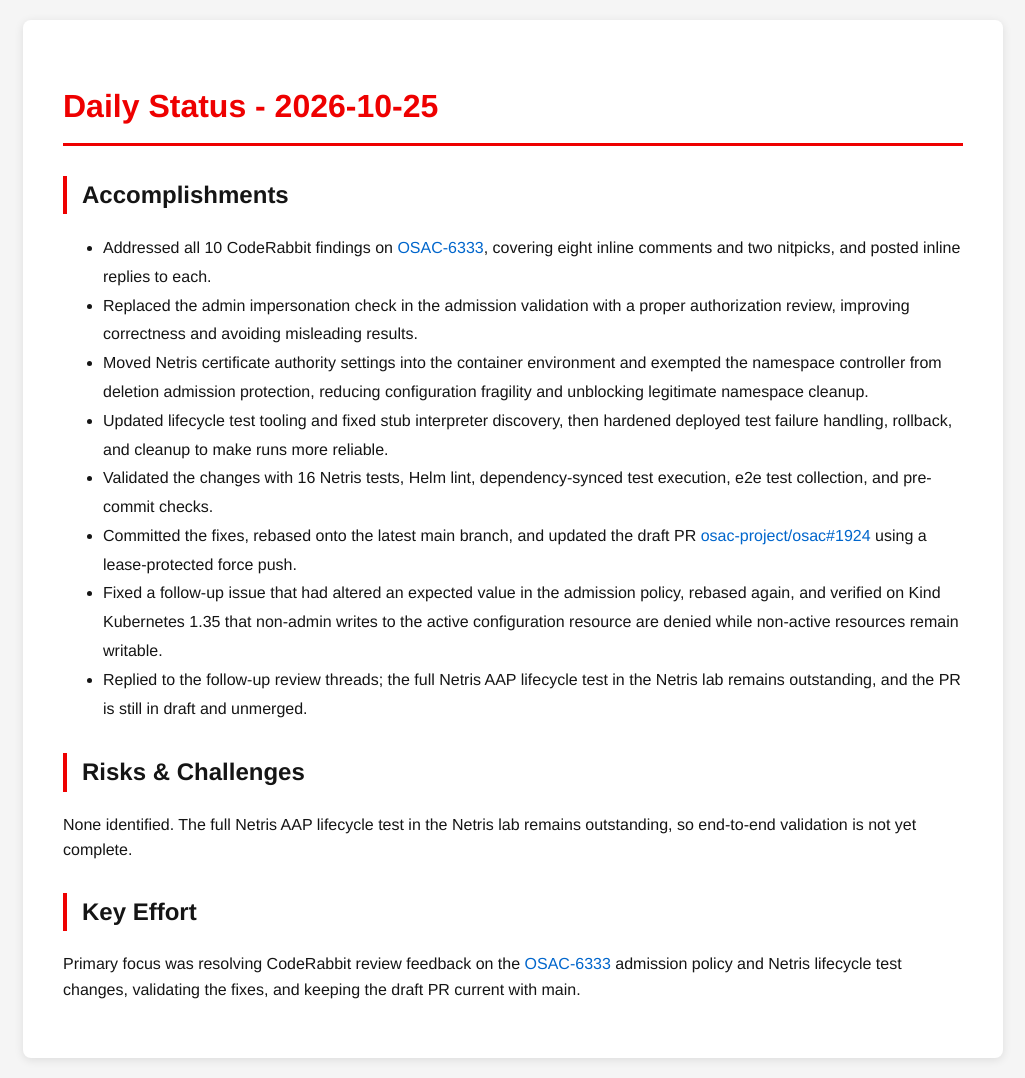
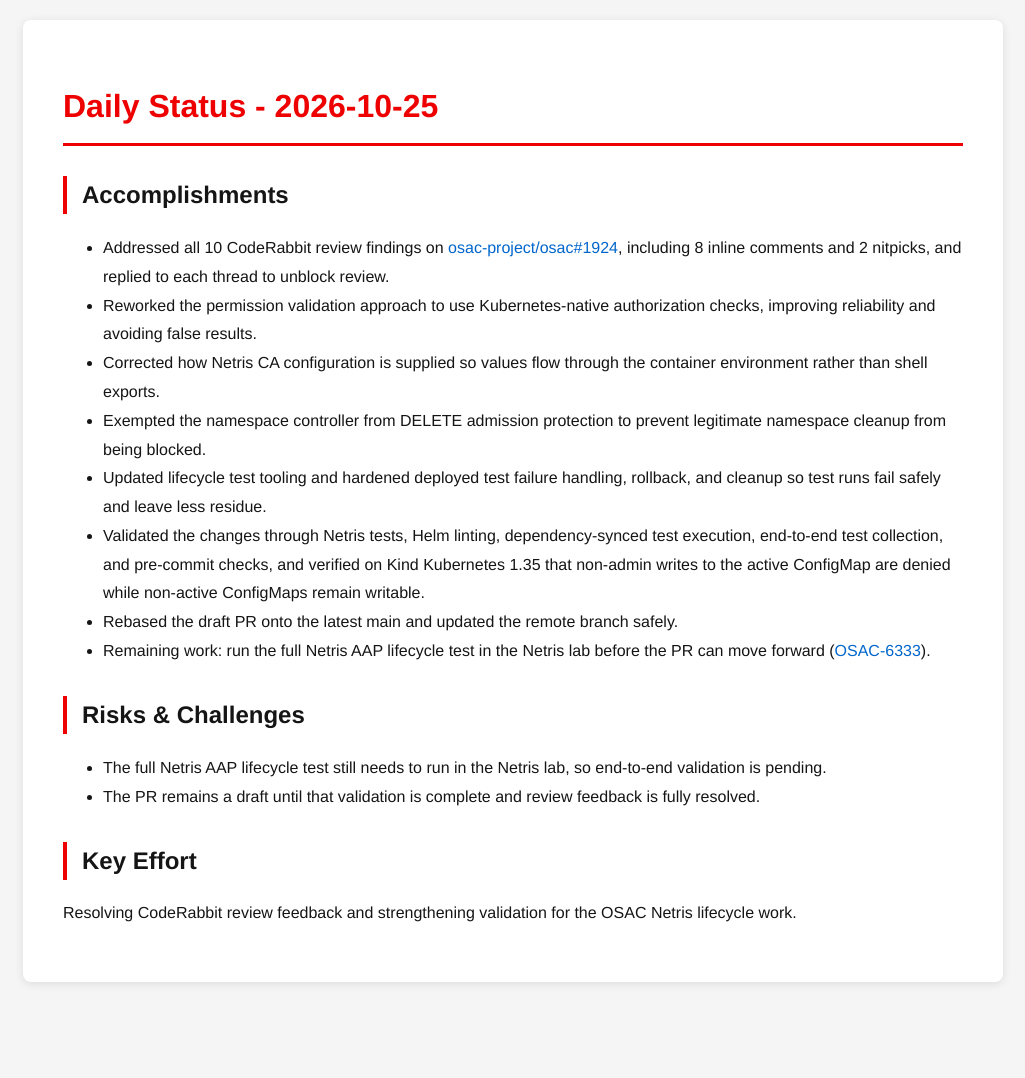
Before and after one commit to tzvatot/daily-status, a Jekyll site: the page built from 2026-10-25.md, in a window 1280 px wide. Shown: the whole page, without its empty margins (127-1152 px from the left). Built offline with Jekyll 4.4.1, drawn with Linux system fonts in a browser that asks for light colours; after the commit the page ends 1002 px from its top, so only the background shows below that.

Commit message:
Daily status update - 2026-10-25

```diff
--- a/2026-10-25.md
+++ b/2026-10-25.md
@@ -7,17 +7,18 @@
 # Daily Status - 2026-10-25
 
 ## Accomplishments
-- Addressed all 10 CodeRabbit findings on [OSAC-6333](https://redhat.atlassian.net/browse/OSAC-6333), covering eight inline comments and two nitpicks, and posted inline replies to each.
-- Replaced the admin impersonation check in the admission validation with a proper authorization review, improving correctness and avoiding misleading results.
-- Moved Netris certificate authority settings into the container environment and exempted the namespace controller from deletion admission protection, reducing configuration fragility and unblocking legitimate namespace cleanup.
-- Updated lifecycle test tooling and fixed stub interpreter discovery, then hardened deployed test failure handling, rollback, and cleanup to make runs more reliable.
-- Validated the changes with 16 Netris tests, Helm lint, dependency-synced test execution, e2e test collection, and pre-commit checks.
-- Committed the fixes, rebased onto the latest main branch, and updated the draft PR [osac-project/osac#1924](https://github.com/osac-project/osac/pull/1924) using a lease-protected force push.
-- Fixed a follow-up issue that had altered an expected value in the admission policy, rebased again, and verified on Kind Kubernetes 1.35 that non-admin writes to the active configuration resource are denied while non-active resources remain writable.
-- Replied to the follow-up review threads; the full Netris AAP lifecycle test in the Netris lab remains outstanding, and the PR is still in draft and unmerged.
+- Addressed all 10 CodeRabbit review findings on [osac-project/osac#1924](https://github.com/osac-project/osac/pull/1924), including 8 inline comments and 2 nitpicks, and replied to each thread to unblock review.
+- Reworked the permission validation approach to use Kubernetes-native authorization checks, improving reliability and avoiding false results.
+- Corrected how Netris CA configuration is supplied so values flow through the container environment rather than shell exports.
+- Exempted the namespace controller from DELETE admission protection to prevent legitimate namespace cleanup from being blocked.
+- Updated lifecycle test tooling and hardened deployed test failure handling, rollback, and cleanup so test runs fail safely and leave less residue.
+- Validated the changes through Netris tests, Helm linting, dependency-synced test execution, end-to-end test collection, and pre-commit checks, and verified on Kind Kubernetes 1.35 that non-admin writes to the active ConfigMap are denied while non-active ConfigMaps remain writable.
+- Rebased the draft PR onto the latest main and updated the remote branch safely.
+- Remaining work: run the full Netris AAP lifecycle test in the Netris lab before the PR can move forward ([OSAC-6333](https://redhat.atlassian.net/browse/OSAC-6333)).
 
 ## Risks & Challenges
-None identified. The full Netris AAP lifecycle test in the Netris lab remains outstanding, so end-to-end validation is not yet complete.
+- The full Netris AAP lifecycle test still needs to run in the Netris lab, so end-to-end validation is pending.
+- The PR remains a draft until that validation is complete and review feedback is fully resolved.
 
 ## Key Effort
-Primary focus was resolving CodeRabbit review feedback on the [OSAC-6333](https://redhat.atlassian.net/browse/OSAC-6333) admission policy and Netris lifecycle test changes, validating the fixes, and keeping the draft PR current with main.
+Resolving CodeRabbit review feedback and strengthening validation for the OSAC Netris lifecycle work.
```
